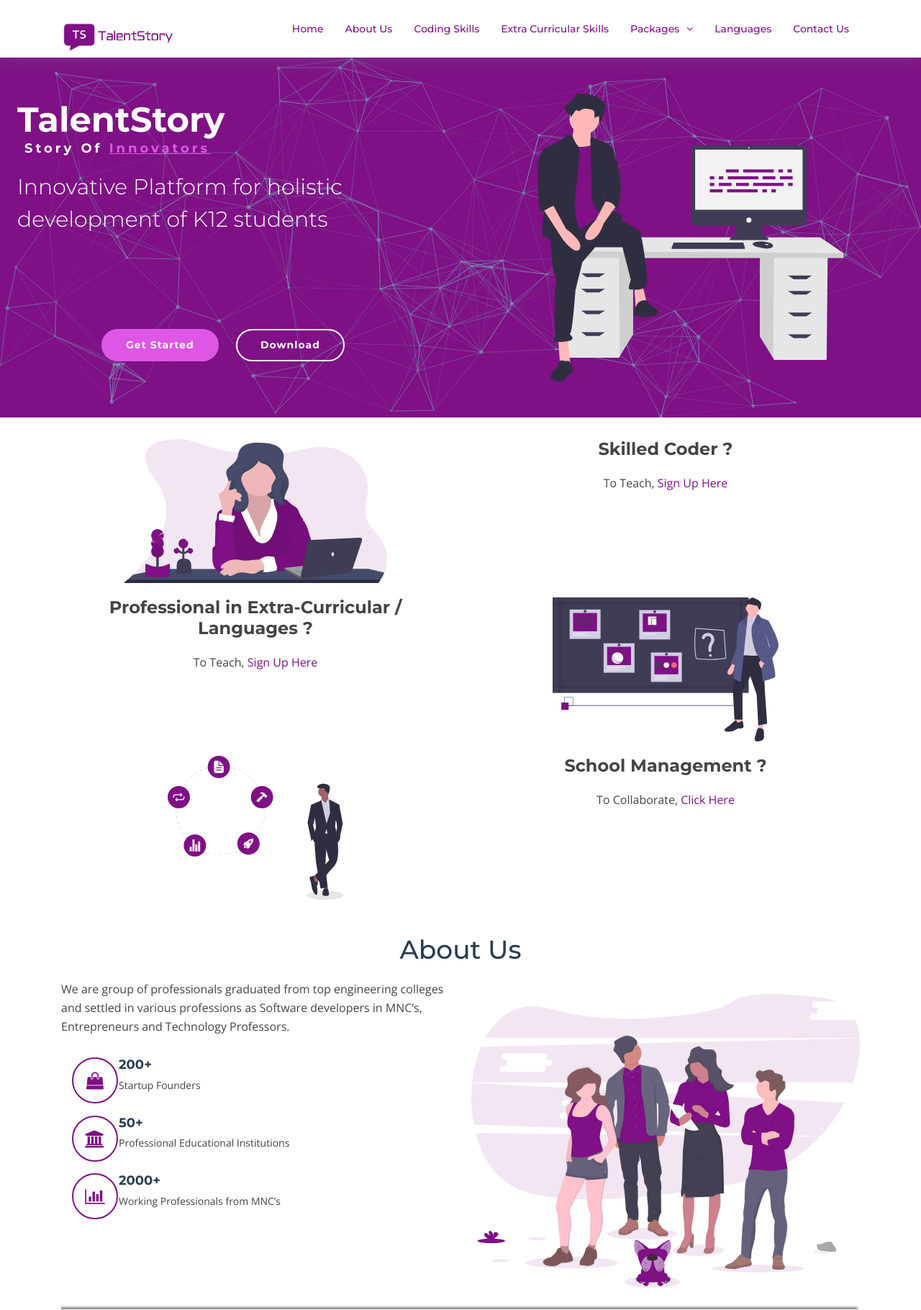
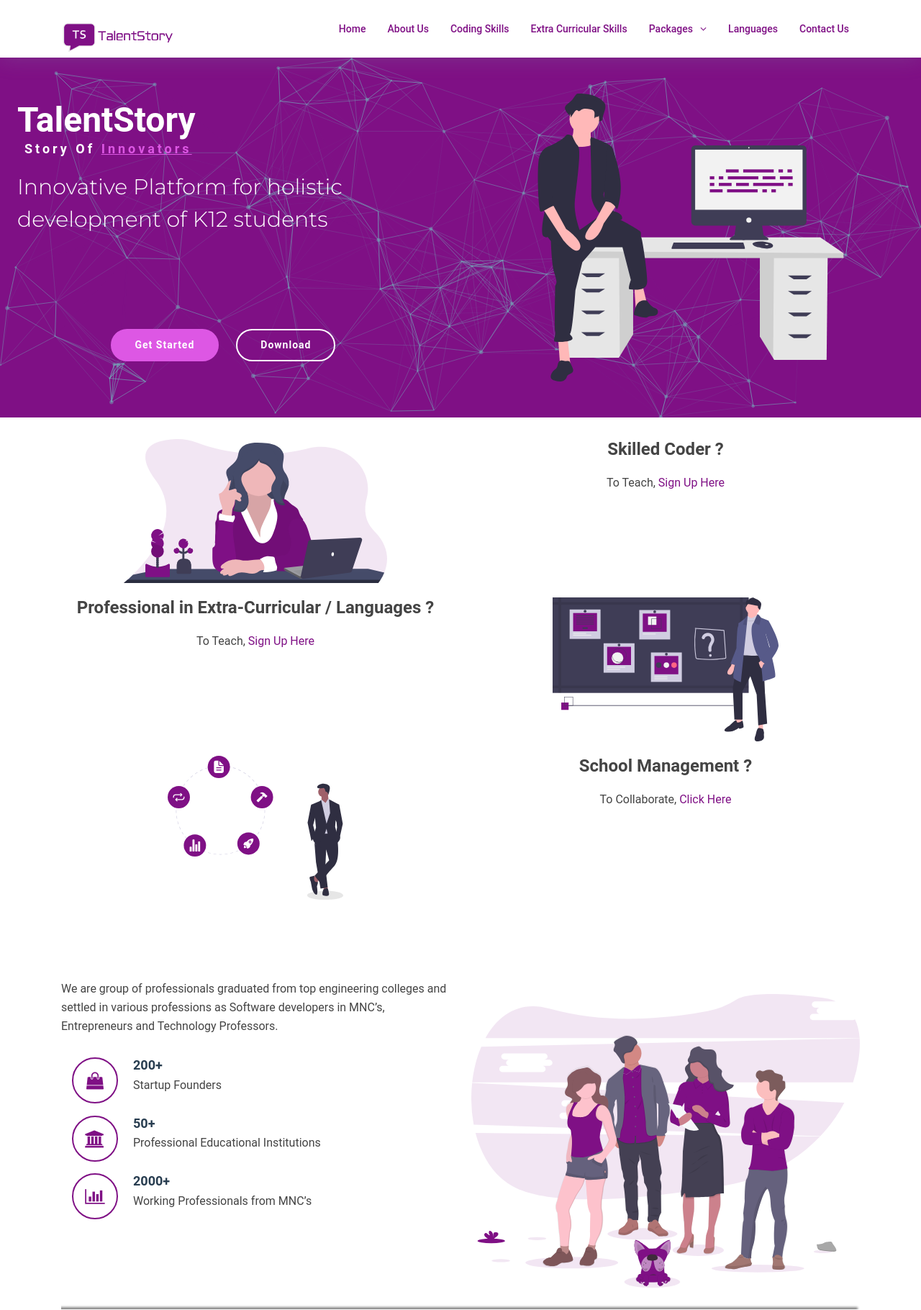
Before and after one commit to talentbookservices/TalentStoryWebsite, a PHP site: page / in a window 1280 px wide. Shown: the top 1820 px of the page at 72% size. Run offline with PHP 8.4, Linux system fonts and the light colour scheme; some web fonts are replaced.

Commit message:
Add files via upload

```diff
--- a/assets/css/style.css
+++ b/assets/css/style.css
@@ -4,7 +4,7 @@
 body {
 	background: #fff;
 	color: #444;
-	font-family: "Open Sans", sans-serif;
+	font-family: "Roboto", sans-serif;
 }
 
 span.fa.checked {
@@ -35,7 +35,7 @@
 h4,
 h5,
 h6 {
-	font-family: "Montserrat", sans-serif;
+	font-family: "Roboto", sans-serif;
 	font-weight: 400;
 	margin: 0 0 20px 0;
 	padding: 0;
@@ -197,7 +197,7 @@
 	padding: 10px 15px;
 	transition: 0.3s;
 	font-size: 14px;
-	font-family: "Montserrat", sans-serif;
+	font-family: "Roboto", sans-serif;
 	font-weight: 500;
 }
 @media (max-width: 1200px) {
@@ -450,7 +450,7 @@
 #Intro .introRow .intro-info .brandCaption h4 {
 	font-weight: 600;
 	color: #fff;
-	font-family: "Montserrat", sans-serif;
+	font-family: "Roboto", sans-serif;
 }
 #Intro .introRow .intro-info .brandCaption h2 {
 	font-size: 48px;
@@ -492,7 +492,7 @@
 	}
 }
 #Intro .introRow .intro-info .intro-buttons a {
-	font-family: "Montserrat", sans-serif;
+	font-family: "Roboto", sans-serif;
 	font-size: 14px;
 	font-weight: 600;
 	letter-spacing: 1px;
@@ -553,7 +553,7 @@
 --------------------------------*/
 .section-header h3 {
 	font-size: 36px;
-	color: #283d50;
+	color: #fff;
 	text-align: center;
 	font-weight: 500;
 	position: relative;
@@ -562,7 +562,7 @@
 .section-header p {
 	text-align: center;
 	margin: auto;
-	font-size: 15px;
+	font-size: 20px;
 	padding-bottom: 60px;
 	color: #000;
 	width: 50%;
@@ -704,7 +704,7 @@
 }
 
 #about .about-container .icon-box .title {
-	margin-left: 80px;
+	margin-left: 100px;
 	font-weight: 600;
 	margin-bottom: 5px;
 	font-size: 18px;
@@ -715,9 +715,9 @@
 }
 
 #about .about-container .icon-box .description {
-	margin-left: 80px;
+	margin-left: 100px;
 	line-height: 24px;
-	font-size: 14px;
+	font-size: 16px;
 }
 
 .about-extra {
@@ -750,7 +750,7 @@
 }
 @media (max-width: 768px) {
 	.about-text p {
-		font-size: 18px;
+		font-size: 16px;
 	}
 }
 /* Services Section
@@ -943,7 +943,7 @@
 }
 
 #why-us .counters span {
-	font-family: "Montserrat", sans-serif;
+	font-family: "Roboto", sans-serif;
 	font-weight: bold;
 	font-size: 48px;
 	display: block;
@@ -953,7 +953,7 @@
 #why-us .counters p {
 	padding: 0;
 	margin: 0 0 20px 0;
-	font-family: "Montserrat", sans-serif;
+	font-family: "Roboto", sans-serif;
 	font-size: 14px;
 	color: #cce5ff;
 }
@@ -1271,8 +1271,12 @@
 	padding: 60px 0;
 	box-shadow: 0px 0px 12px 0px rgba(0, 0, 0, 0.1);
 }
+#LangAnchor {
+	padding-top: 30px;
+}
 #AllLangAnchor #why-us .card .card-title {
 	margin: 0;
+	color: #000;
 }
 @media (max-width: 576px) {
 	#AllLangAnchor #why-us .card .card-title {
@@ -1330,7 +1334,7 @@
 	margin: 0 0 10px 0;
 	padding: 0;
 	line-height: 1;
-	font-family: "Montserrat", sans-serif;
+	font-family: "Roboto", sans-serif;
 	font-weight: 300;
 	letter-spacing: 3px;
 	text-transform: uppercase;
@@ -1340,7 +1344,7 @@
 #contact .contact-about p {
 	font-size: 14px;
 	line-height: 24px;
-	font-family: "Montserrat", sans-serif;
+	font-family: "Roboto", sans-serif;
 	color: #888;
 }
 
@@ -1531,7 +1535,7 @@
 	margin: 0 0 20px 0;
 	padding: 2px 0 2px 0;
 	line-height: 1;
-	font-family: "Montserrat", sans-serif;
+	font-family: "Roboto", sans-serif;
 	color: #fff;
 	font-weight: 400;
 	letter-spacing: 3px;
```
